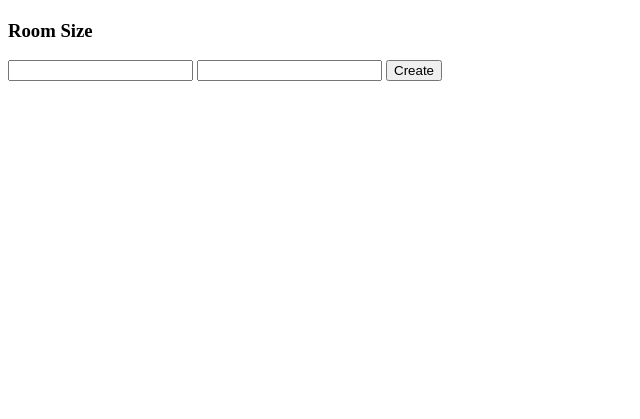
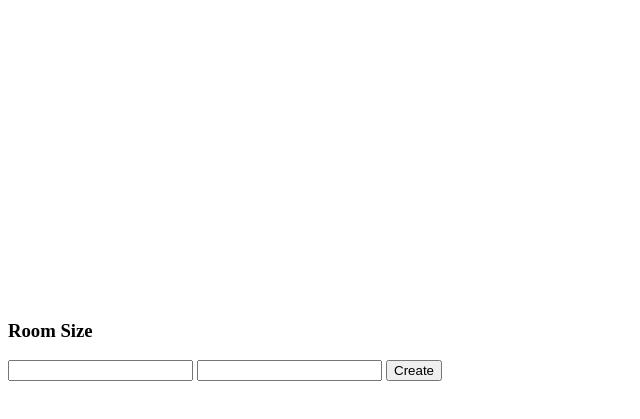
Before and after one commit to Dangoo/roomor, a website built with webpack: page src/markup/index.html in a window 1280 px wide. Shown: the part 311-730 px from the top of the page, without its empty margins (0-640 px from the left). Built offline with nearby package versions, Linux system fonts and the light colour scheme.

Commit message:
Adjusted canvas size

```diff
--- a/src/markup/index.html
+++ b/src/markup/index.html
@@ -6,10 +6,10 @@
 
     <style>
         #renderCanvas {
-            //width: 1280px;
-            //height: 600px;
-            width: 640px;
-            height: 300px;
+            width: 1280px;
+            height: 600px;
+            //width: 640px;
+            //height: 300px;
         }
     </style>
 </head>
```
Also changed, not shown: package.json (+6 -2 lines), dist/index.html.
